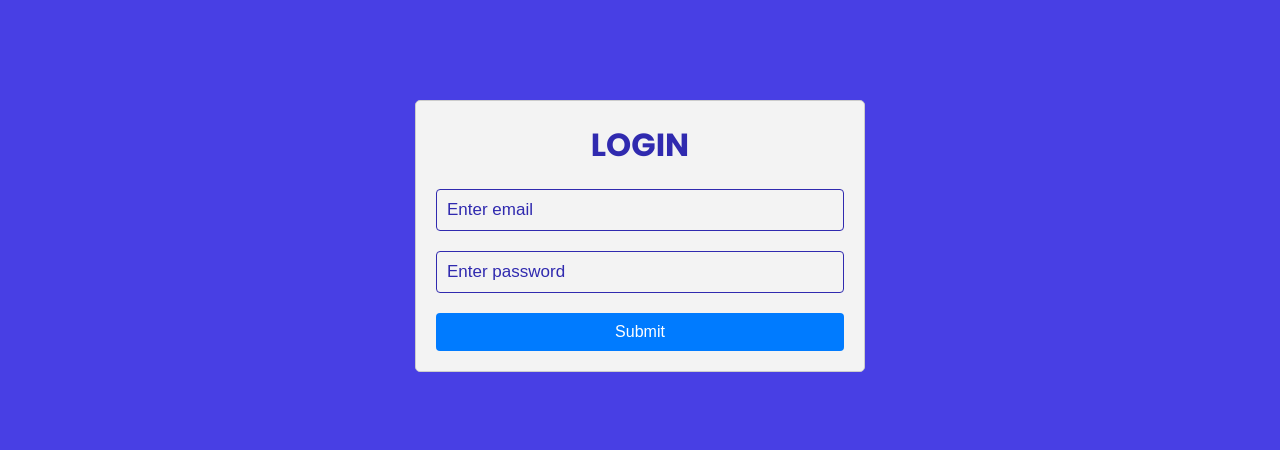
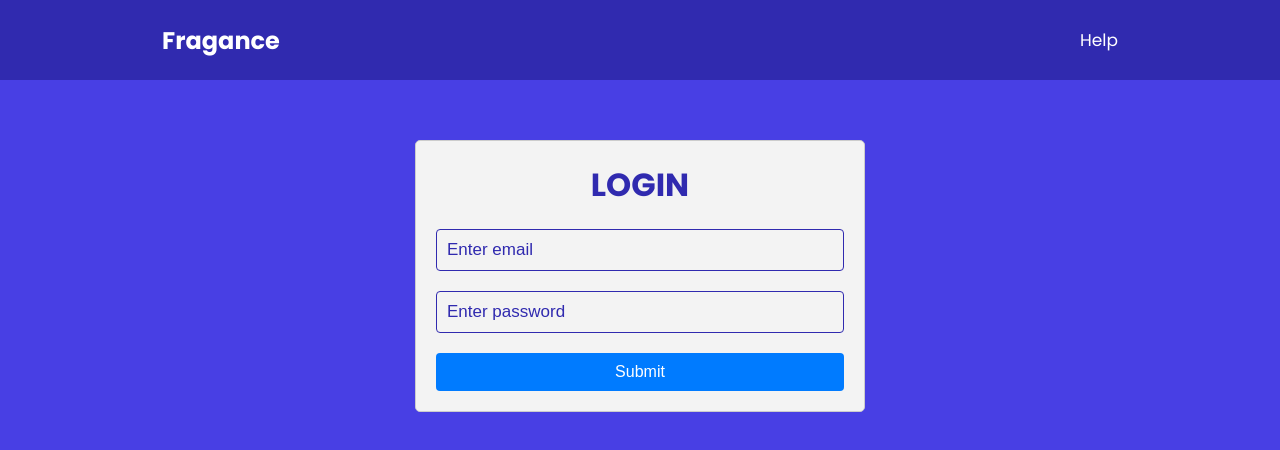
Before and after one commit to mehrojalieev/makeup-store, a React (Create React App) app: page /login in a window 1280 px wide. Shown: the top 450 px of the page. Built offline with nearby package versions, Linux system fonts and the light colour scheme; no server answers.

Commit message:
i have changed lots of codes in Navbar

```diff
--- a/src/layout/nav/Nav.jsx
+++ b/src/layout/nav/Nav.jsx
@@ -1,16 +1,16 @@
 import "./Nav.scss"
 import { FiShoppingCart } from "react-icons/fi";
-import { FaSearch  } from "react-icons/fa";
+import { FaSearch } from "react-icons/fa";
 import { Link, useLocation } from "react-router-dom";
 import { useEffect, useState } from "react";
 import { connect, useSelector } from "react-redux";
 import { loadCurrency } from "../../redux/actions/currency-action";
-import {toast}from "react-toastify"
+import { toast } from "react-toastify"
 
 const Nav = (props) => {
 
-  const {pathname} = useLocation()
-  toast.success("Successfully",{
+  const { pathname } = useLocation()
+  toast.success("Successfully", {
     position: 'top-right',
 
   })
@@ -22,35 +22,48 @@ const Nav = (props) => {
   useEffect(() => {
     props.loadCurrency(getCurrency)
   }, [getCurrency])
-  return pathname.includes("/signup") || pathname.includes("/login") ? null : (
+  return (
     <nav>
+      {
+        pathname.includes("/signup") || pathname.includes("/login") ? null :
           <div className="sale-card">
             <h3>EXTRA 15% OFF CLICK HERE</h3>
           </div>
+      }
 
 
       <div className="nav__wrapper">
-          <div className="nav__logo" >
+        <Link to={"/"} className="nav__logo" >
           <h1>Fragance</h1>
-          </div>
+        </Link>
 
-            <form  className="nav-form" action="">
+        <form style={pathname.includes("/signup") || pathname.includes("/login") ? {visibility: "hidden" } : { display: "block" }}
+          className="nav-form" action="">
           <input type="text" placeholder="Search" />
           <button><FaSearch /></button>
         </form>
 
         <div className="nav-action">
+          {
+             pathname.includes("/signup") || pathname.includes("/login") ? null :
              <Link className="user-link" to="signup">Sign In</Link>
+
+          }
           <Link>Help</Link>
+          {
+            pathname.includes("/signup") || pathname.includes("/login") ? null :
+            <>
                 <select>
                   <option value="usd">USD</option>
                   <option value="rubl">RUBL</option>
                   <option value="uzs">UZS</option>
                 </select>
                 <Link className="nav-cart">
-              <i><FiShoppingCart/></i>
+                  <i><FiShoppingCart /></i>
                   <p>Cart</p>
                 </Link>
+              </>
+          }
         </div>
       </div>
     </nav>
--- a/src/layout/nav/Nav.scss
+++ b/src/layout/nav/Nav.scss
@@ -29,6 +29,7 @@ nav{
 }
 
 .nav__logo{
+    text-decoration: none;
     h1{
         color: #fff;
     }
--- a/src/routes/sub-routes/login/Login.scss
+++ b/src/routes/sub-routes/login/Login.scss
@@ -9,7 +9,7 @@
     flex-direction: column;
     gap: 20px 0;
     max-width: 450px;
-    margin:100px auto 0;
+    margin:60px auto 0;
     padding: 20px;
     border: 1px solid #ccc;
     border-radius: 10px;
--- a/src/routes/sub-routes/signup/SignUp.scss
+++ b/src/routes/sub-routes/signup/SignUp.scss
@@ -1,22 +1,24 @@
-.form-backdrop{
+.form-backdrop {
   width: 100%;
   height: 100vh;
   background-color: #483fe4;
   position: fixed;
 }
+
 .form-container {
   display: flex;
   flex-direction: column;
   gap: 20px 0;
   max-width: 450px;
-  margin:100px auto 0;
+  margin: 200px auto 0;
   padding: 20px;
   position: relative;
   border: 1px solid #ccc;
   border-radius: 10px;
   border-radius: 5px;
   background-color: #f3f3f3;
-  h1{
+
+  h1 {
     text-align: center;
     color: #302aaf;
   }
@@ -31,18 +33,22 @@
   color: #000;
   background: transparent;
   outline: none;
-  transition: 0.2s  ;
-  &::placeholder{
+  transition: 0.2s;
+
+  &::placeholder {
     color: #302aaf;
   }
-  &:hover{
-    box-shadow:  0 0 7px  #302aaf;
+
+  &:hover {
+    box-shadow: 0 0 7px #302aaf;
   }
-  &:focus{
-    box-shadow:  0 0 5px  #302aaf;
+
+  &:focus {
+    box-shadow: 0 0 5px #302aaf;
   }
 }
-input[type=number]::-webkit-inner-spin-button{
+
+input[type=number]::-webkit-inner-spin-button {
   appearance: none;
 }
 
@@ -64,11 +70,12 @@ input[type=number]::-webkit-inner-spin-button{
 }
 
 
-.submitBtnstyle{
+.submitBtnstyle {
   cursor: not-allowed;
   opacity: 0.7;
 }
-.eye-btn{
+
+.eye-btn {
   position: absolute;
   border: none;
   background: transparent;
```
Lines whose indentation alone changed are shown as unchanged.
